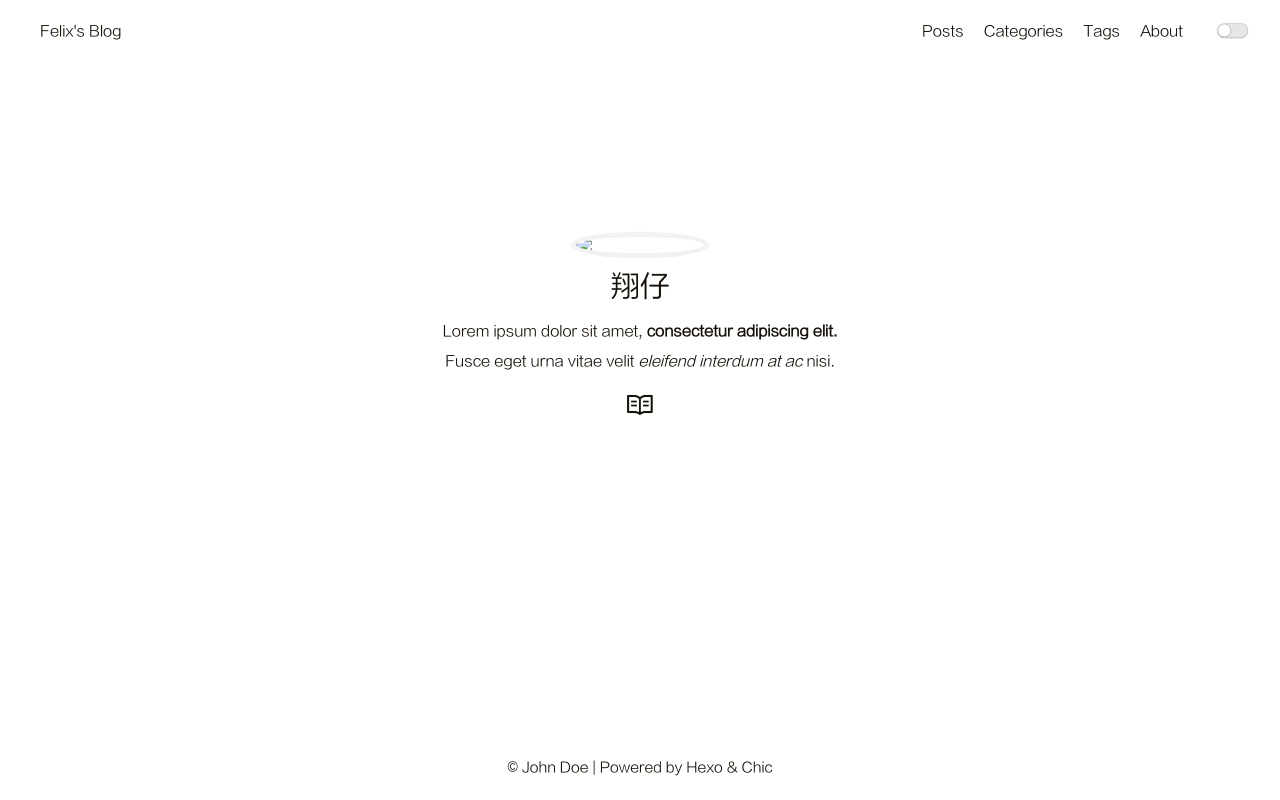
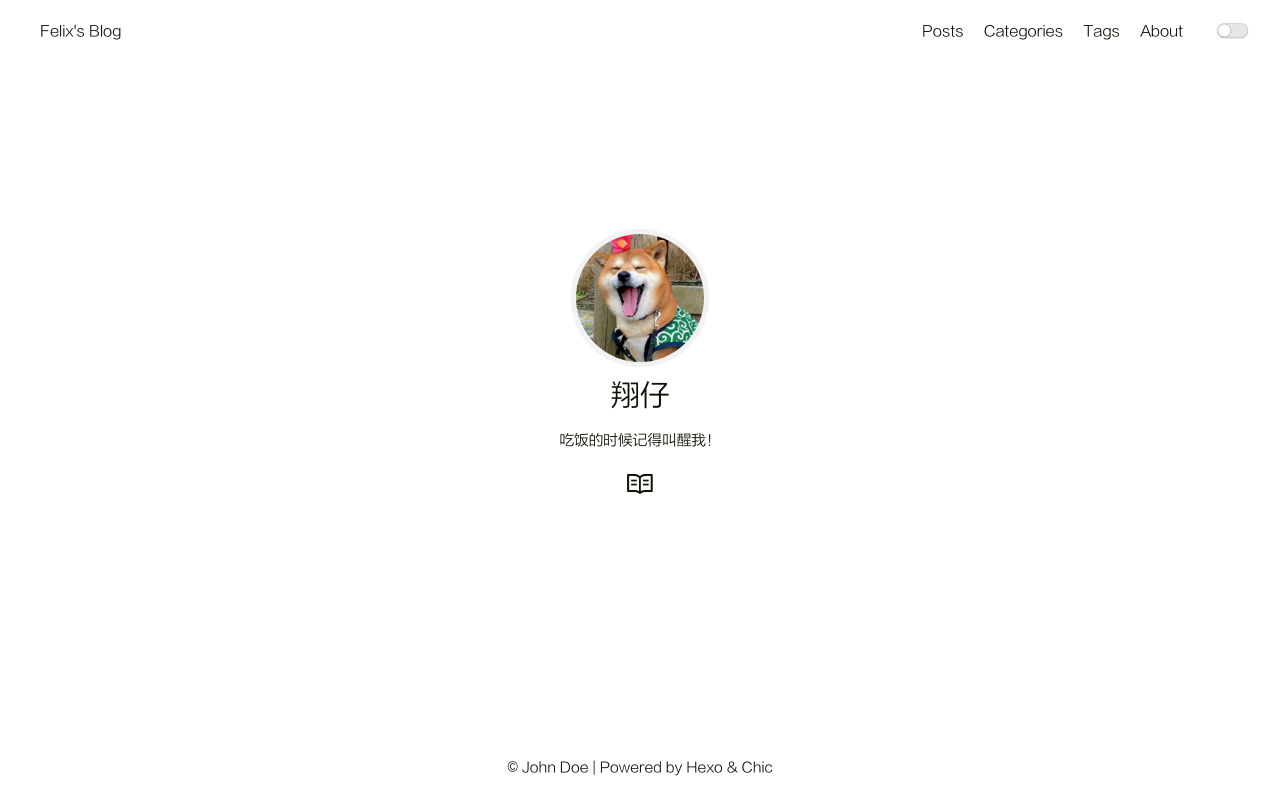
Before and after one commit to asura8879/asura8879.github.io, a plain HTML site: page index.html in a window 1280 px wide. Drawn offline with Linux system fonts and the light colour scheme.

Commit message:
Site updated: 2023-06-05 23:35:37

```diff
--- a/index.html
+++ b/index.html
@@ -128,10 +128,10 @@
     <div class="container">
     <div class="intro">
         <div class="avatar">
-            <a href="/archives"><img src="/image/avatar.jpeg"></a>
+            <a href="/archives"><img src="/image/avatar.jpg"></a>
         </div>
         <div class="nickname">翔仔</div>
-        <div class="description"><p>Lorem ipsum dolor sit amet, <strong>consectetur adipiscing elit.</strong> <br>Fusce eget urna vitae velit <em>eleifend interdum at ac</em> nisi.</p>
+        <div class="description"><p>吃饭的时候记得叫醒我！</p>
 </div>
         <div class="links">
 
```
Also changed, not shown: image/avatar.jpeg (added).
